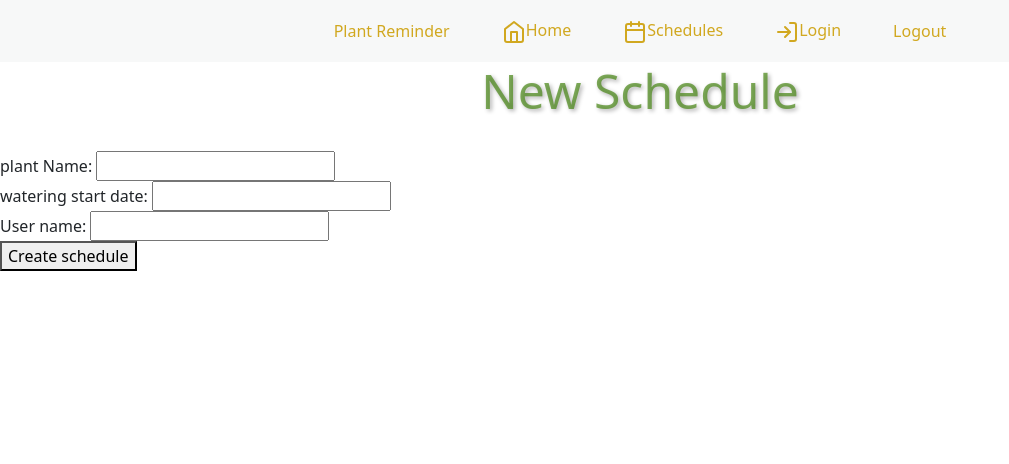
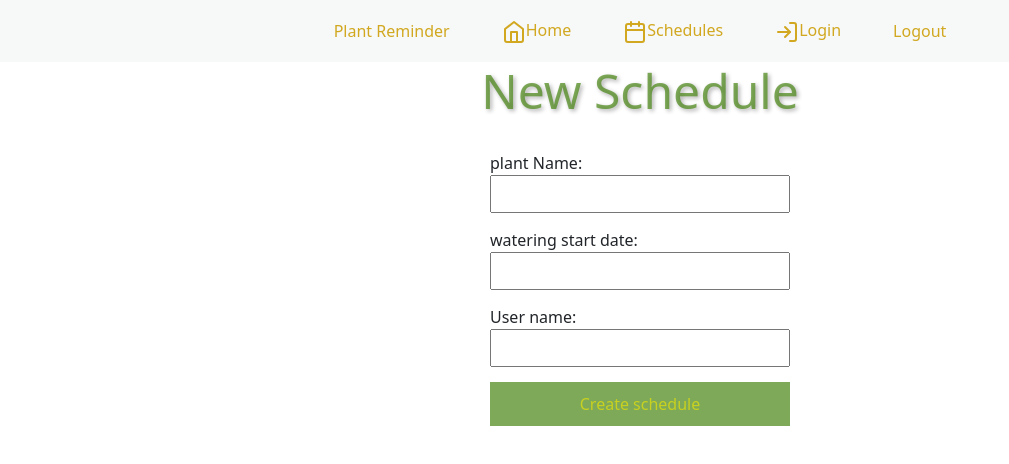
Before and after one commit to Emmanuel0124/plant-care-frontend, a React (Vite) app: page /schedules/new in a window 1280 px wide. Shown: the top 464 px of the page, without its empty margins (0-1009 px from the left). Built offline with nearby package versions, Linux system fonts and the light colour scheme; no server answers.

Commit message:
edit schedulenew for css

```diff
--- /dev/null
+++ b/src/SchedulesNew.css
@@ -0,0 +1,4 @@
+.schedule-form {
+  max-width: 300px;
+  margin: 30px auto 0;
+}
--- a/src/SchedulesNew.jsx
+++ b/src/SchedulesNew.jsx
@@ -1,3 +1,5 @@
+import "./SchedulesNew.css";
+
 export function SchedulesNew(props) {
 
   const handleSubmit = (event) => {
@@ -9,17 +11,17 @@ export function SchedulesNew(props) {
   return (
     <div>
       <h1>New Schedule</h1>
-      <form onSubmit={handleSubmit}>
-        <div>
-          plant Name: <input name="plant_id" type="text"/>
+      <form onSubmit={handleSubmit} className="schedule-form">
+        <div className="form-group">
+          plant Name: <input name="plant_id" type="text" className="form-input"/>
         </div>
-        <div>
-          watering start date: <input name="watering_start_date" type="text" />
+        <div className="form-group">
+          watering start date: <input name="watering_start_date" type="text" className="form-input" />
         </div>
-        <div>
-          User name: <input name="user_id"type="text" />
+        <div className="form-group">
+          User name: <input name="user_id"type="text" className="form-input" />
         </div>
-        <button type="submiy">Create schedule</button>
+        <button type="submit" className="submit-button">Create schedule</button>
       </form>
     </div>
   );
```
